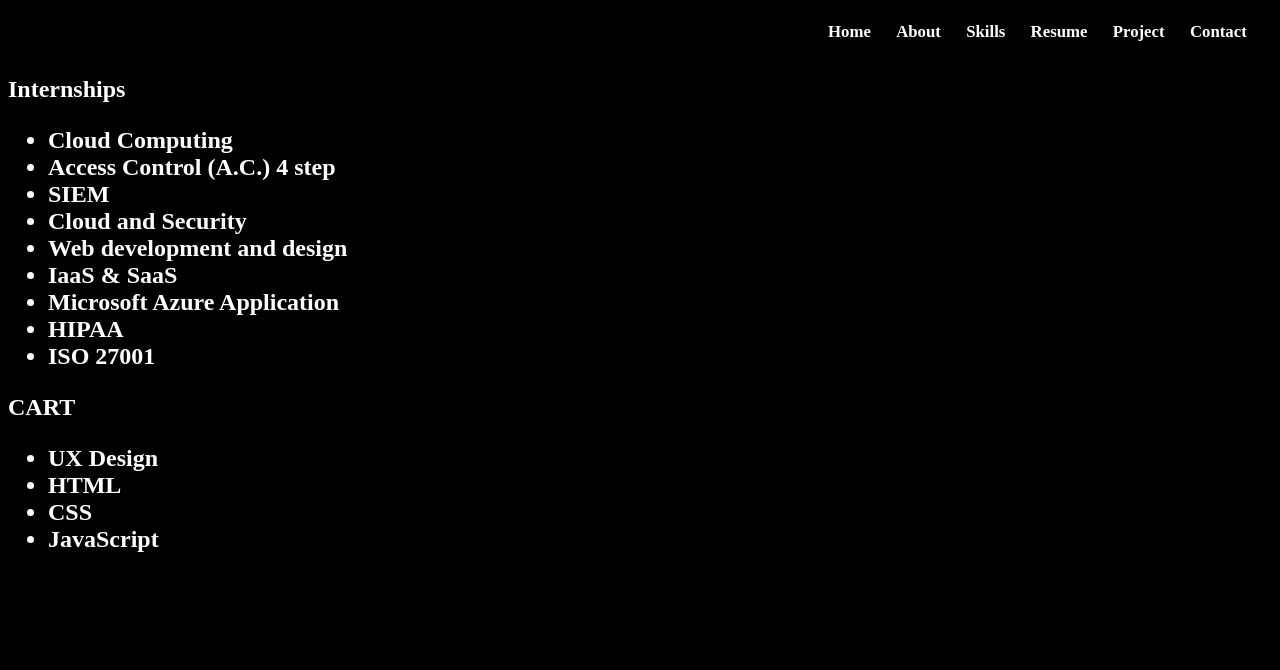
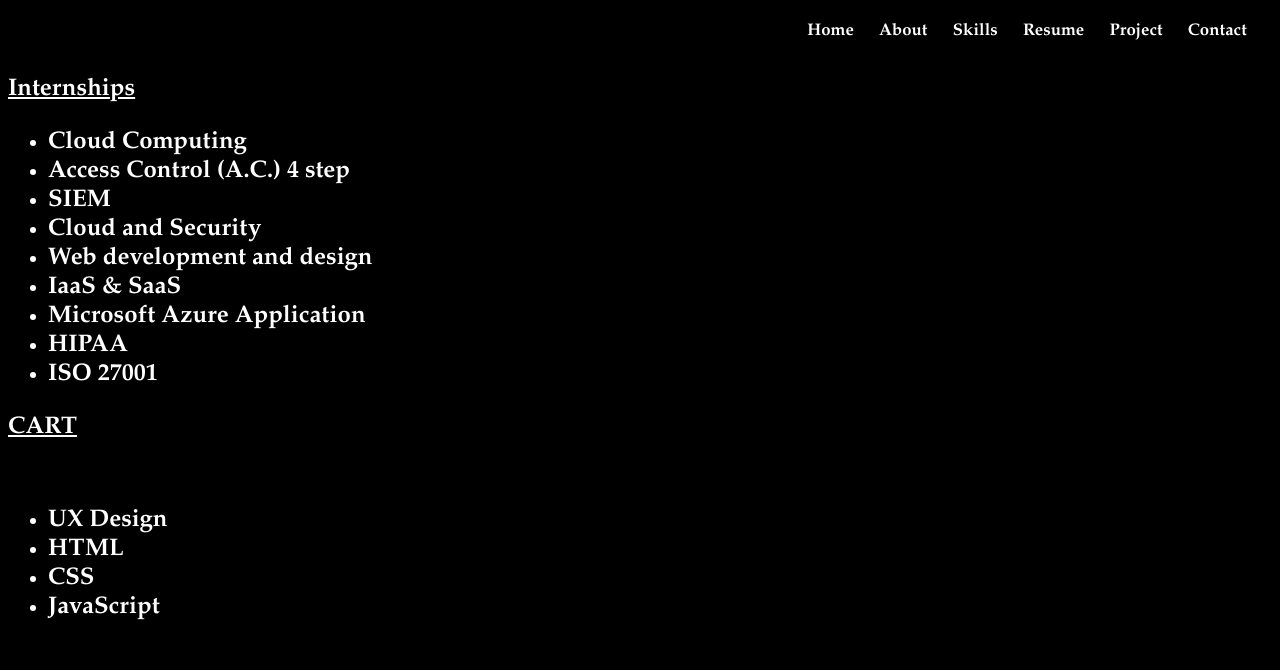
Before and after one commit to TaiyangThao/portfolio_milestone, a plain HTML site: page index3.html in a window 1280 px wide. Drawn offline with Linux system fonts and the light colour scheme.

Commit message:
10:39am 5/7

```diff
--- a/index.css
+++ b/index.css
@@ -2,11 +2,13 @@ html,
 body {
     height: 100%;
     background-color: black;
+    font-family: Garamond;
 
 }
 
 h1, h2 {
     color: white;
+    font-family: Garamond;
 }
 
 
@@ -112,6 +114,19 @@ h1, h2 {
     }
 }
 
+.Profile {
+    animation: horizontal-shaking .5s infinite;
+
+}
+
+@keyframes horizontal-shaking {
+    0% { transform: translateX(0) }
+    25% { transform: translateX(5px) }
+    50% { transform: translateX(-5px) }
+    75% { transform: translateX(5px) }
+    100% { transform: translateX(0) }
+   }
+
 /* Index2 */
 
 .Intro {
@@ -119,3 +134,15 @@ h1, h2 {
   align-items: center;
   justify-content: center;
 }
+
+/* Index3 */
+
+.SkillCartPara {
+    display: flex;
+    flex-direction: column;
+    justify-content: flex-end;
+    align-items: flex-end;
+    position: absolute;
+}
+
+/* Resume */
--- a/index3.html
+++ b/index3.html
@@ -20,7 +20,9 @@
     <section>
         <div class="SkillInter">
             <h1>
-                Internships
+                <u>
+                    Internships
+                </u>
             </h1>
         </div>
     </section>
@@ -44,7 +46,9 @@
     <section>
         <div class="SkillCart">
             <h1>
-                CART
+                <u>
+                    CART
+                </u>
             </h1>
         </div>
     </section>
```
